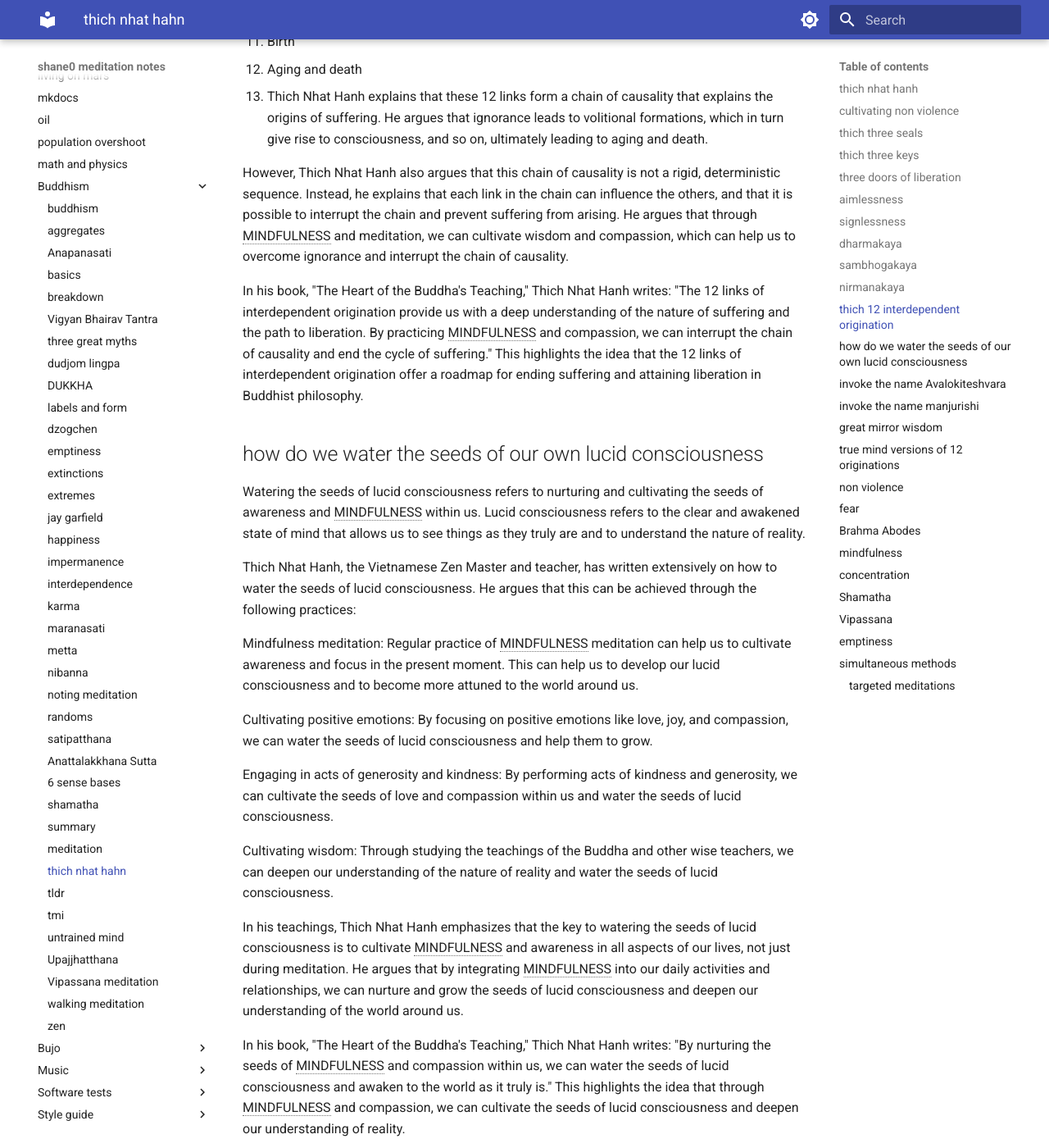
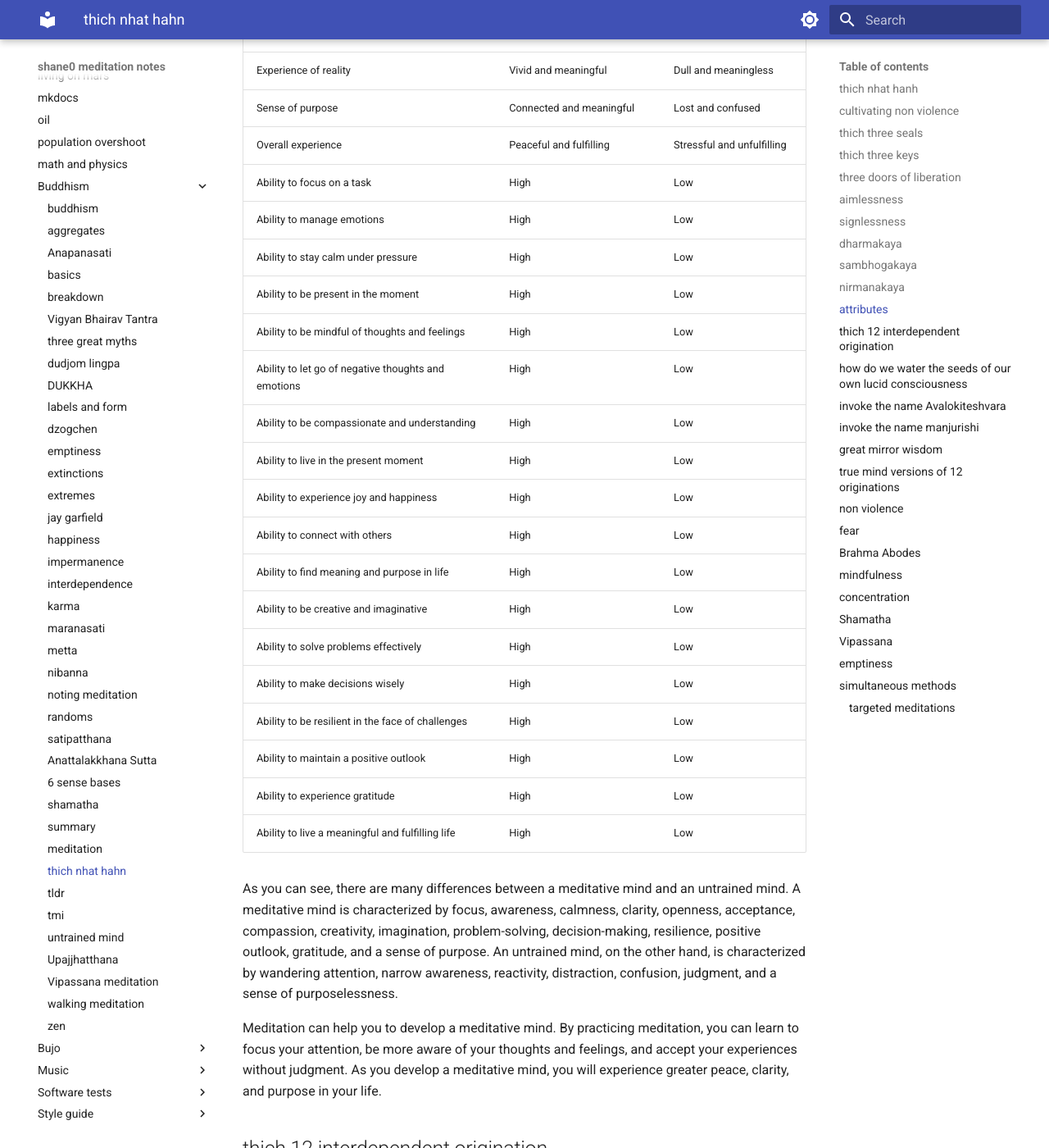
Before and after one commit to shane0/shane0.github.io, an MkDocs documentation site: the page built from docs/buddhism/thich.md, in a window 1280 px wide and 1400 px high, scrolled down 6681 px. Shown: the whole window at 82% size. Built offline with MkDocs 1.6.1 and Material for MkDocs 9.7.7, drawn with Linux system fonts in a browser that asks for light colours; some of the changed text lies outside the part shown.

Commit message:
'homepage'

```diff
--- a/docs/buddhism/thich.md
+++ b/docs/buddhism/thich.md
@@ -119,6 +119,45 @@
 Thich Nhat Hanh writes that when we practice MINDFULNESS and compassion in our daily lives, we can embody the Nirmanakaya and serve as a manifestation of the Buddha's teachings in the world. He argues that this can help us to transform ourselves and the world around us and to bring peace, love, and understanding to those around us.
 
 In his book, "The Heart of the Buddha's Teaching," Thich Nhat Hanh writes: "The Nirmanakaya is the manifestation of the Buddha's wisdom and compassion in the world. It represents the interdependence and interrelatedness of all things and serves as a reminder that the path to liberation is available to all beings." This highlights the idea that the Nirmanakaya is a representation of the transformative power of the Buddha's teachings, and that through MINDFULNESS and compassion, we can embody this power and bring peace and happiness to the world.
+
+## attributes
+
+| Attribute | Meditative mind | Untrained mind |
+|---|---|---|
+| Attention | Focused and concentrated | Wandering and unfocused |
+| Awareness | Open and receptive | Narrow and selective |
+| Emotions | Calm and balanced | Reactive and volatile |
+| Thoughts | Clear and present | Busy and distracted |
+| Body | Relaxed and at ease | Tense and agitated |
+| Senses | Open and receptive | Closed and shut off |
+| Relationship to experience | Accepting and non-judgmental | Resistant and judgmental |
+| Sense of self | Open and spacious | Narrow and constricted |
+| Experience of time | Present and timeless | Past- or future-focused |
+| Experience of reality | Vivid and meaningful | Dull and meaningless |
+| Sense of purpose | Connected and meaningful | Lost and confused |
+| Overall experience | Peaceful and fulfilling | Stressful and unfulfilling |
+| Ability to focus on a task | High | Low |
+| Ability to manage emotions | High | Low |
+| Ability to stay calm under pressure | High | Low |
+| Ability to be present in the moment | High | Low |
+| Ability to be mindful of thoughts and feelings | High | Low |
+| Ability to let go of negative thoughts and emotions | High | Low |
+| Ability to be compassionate and understanding | High | Low |
+| Ability to live in the present moment | High | Low |
+| Ability to experience joy and happiness | High | Low |
+| Ability to connect with others | High | Low |
+| Ability to find meaning and purpose in life | High | Low |
+| Ability to be creative and imaginative | High | Low |
+| Ability to solve problems effectively | High | Low |
+| Ability to make decisions wisely | High | Low |
+| Ability to be resilient in the face of challenges | High | Low |
+| Ability to maintain a positive outlook | High | Low |
+| Ability to experience gratitude | High | Low |
+| Ability to live a meaningful and fulfilling life | High | Low |
+
+As you can see, there are many differences between a meditative mind and an untrained mind. A meditative mind is characterized by focus, awareness, calmness, clarity, openness, acceptance, compassion, creativity, imagination, problem-solving, decision-making, resilience, positive outlook, gratitude, and a sense of purpose. An untrained mind, on the other hand, is characterized by wandering attention, narrow awareness, reactivity, distraction, confusion, judgment, and a sense of purposelessness.
+
+Meditation can help you to develop a meditative mind. By practicing meditation, you can learn to focus your attention, be more aware of your thoughts and feelings, and accept your experiences without judgment. As you develop a meditative mind, you will experience greater peace, clarity, and purpose in your life.
 
 ## thich 12 interdependent origination
 
```
Also changed, not shown: docs/home.md (added, +92 -0 lines), docs/index.md (+73 -84 lines), docs/images/htf.jpg (added).
